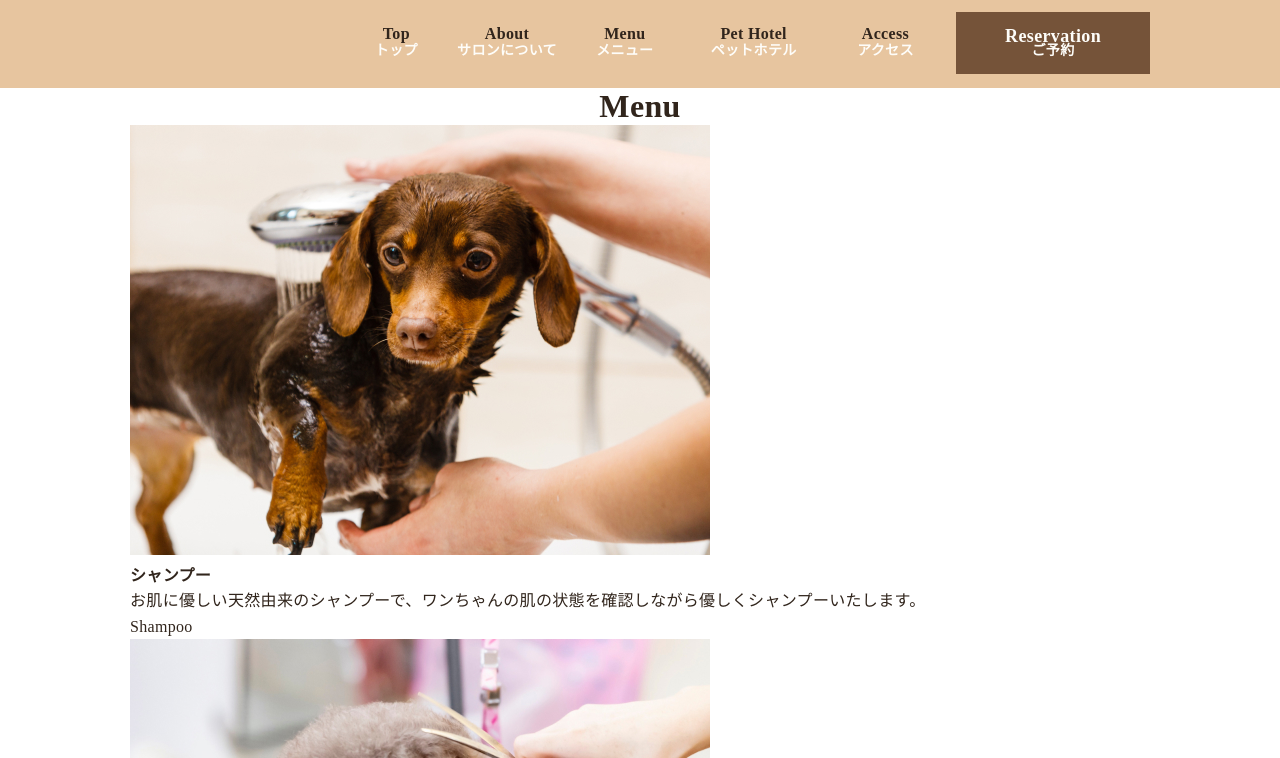
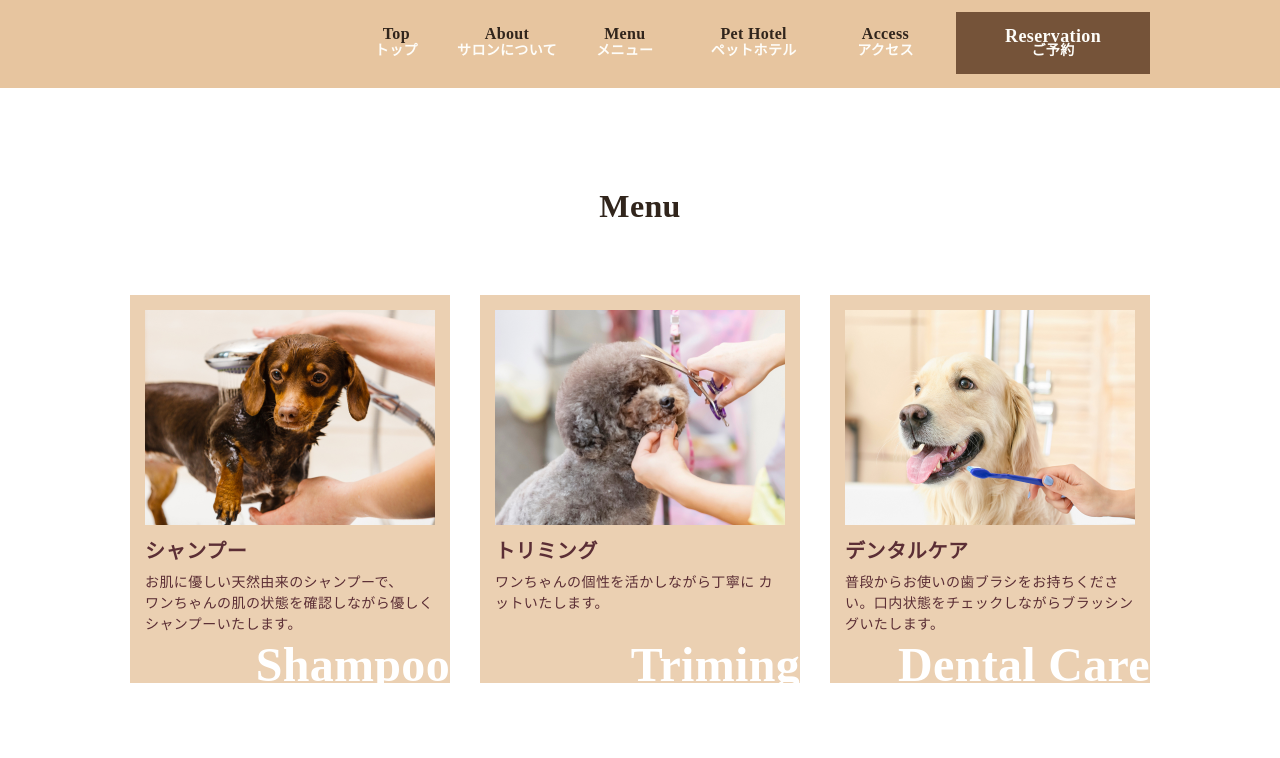
Before and after one commit to mota-connect/dogsalon, a website: page public/menu.html in a window 1280 px wide. Shown: the part 702-1460 px from the top of the page. Drawn offline with nearby package versions, Linux system fonts and the light colour scheme.

Commit message:
p-menu-typeのCSS記載

```diff
--- a/public/menu.html
+++ b/public/menu.html
@@ -73,7 +73,7 @@
         <div class="p-menu-type__box">
           <div class="p-menu-type__picture"><img src="./assets/img/menu01.jpg" alt="シャンプー"></div>
           <h3 class="p-menu-type__head">シャンプー</h3>
-          <p class="p-menu-type__text">お肌に優しい天然由来のシャンプーで、ワンちゃんの肌の状態を確認しながら優しくシャンプーいたします。</p>
+          <p class="p-menu-type__text">お肌に優しい天然由来のシャンプーで、<br class="u-hidden--lg">ワンちゃんの肌の状態を確認しながら優しくシャンプーいたします。</p>
           <p class="p-menu-type__accent">Shampoo</p>
         </div>
         <div class="p-menu-type__box">
--- /dev/null
+++ b/src/assets/sass/project/_menu-type.scss
@@ -0,0 +1,56 @@
+@use "foundation" as f;
+
+.p-menu-type {
+  padding: 100px 20px 111px;
+}
+
+.p-menu-type__container {
+
+}
+
+.p-menu-type__title {
+  margin-bottom: 70px;
+}
+
+.p-menu-type__wrapper {
+  display: flex;
+  justify-content: space-between;
+}
+
+.p-menu-type__box {
+  max-width: 320px;
+  width: 100%;
+  padding: 15px 15px 48px 15px;
+  background-color: rgba(231, 197, 159, 0.8);
+  position: relative;
+}
+
+.p-menu-type__picture {
+  width: 100%;
+  margin-bottom: 3px;
+}
+
+.p-menu-type__head {
+  font-size: 2rem;
+  font-weight: 800;
+  line-height: calc(30 / 20);
+  margin-bottom: 6px;
+  letter-spacing: 0.03em;
+  color: #5B2E35;
+}
+
+.p-menu-type__text {
+  font-size: 1.4rem;
+  line-height: calc(21 / 14);
+  letter-spacing: 0.03em;
+  color: #5B2E35;
+}
+
+.p-menu-type__accent {
+  font-size: 4.8rem;
+  font-weight: 700;
+  color: #fff;
+  position: absolute;
+  bottom: -21px;
+  right: 0;
+}
--- a/src/assets/sass/utility/_hidden.scss
+++ b/src/assets/sass/utility/_hidden.scss
@@ -3,6 +3,13 @@
 
 .u-hidden--pc {
   @include f.mq(pc) {
+    display: none;
+  }
+}
+
+// pc以下でoff
+.u-hidden--lg {
+  @include f.mq(lg) {
     display: none;
   }
 }
```
Also changed, not shown: public/assets/css/style.css, public/assets/css/style.min.css.
